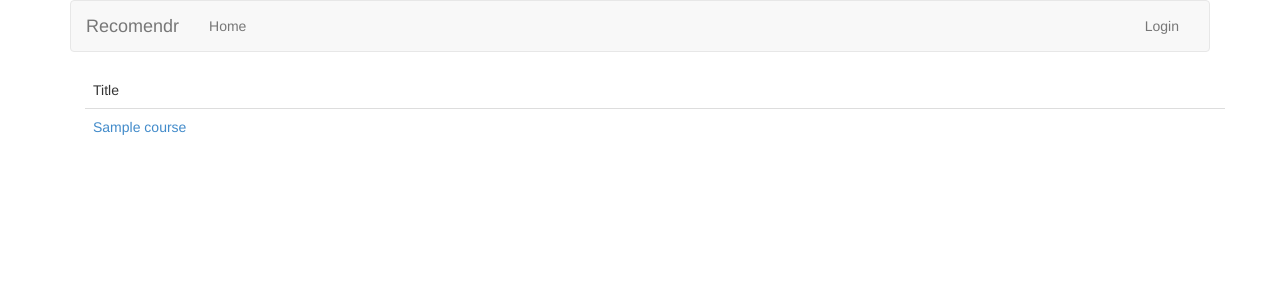
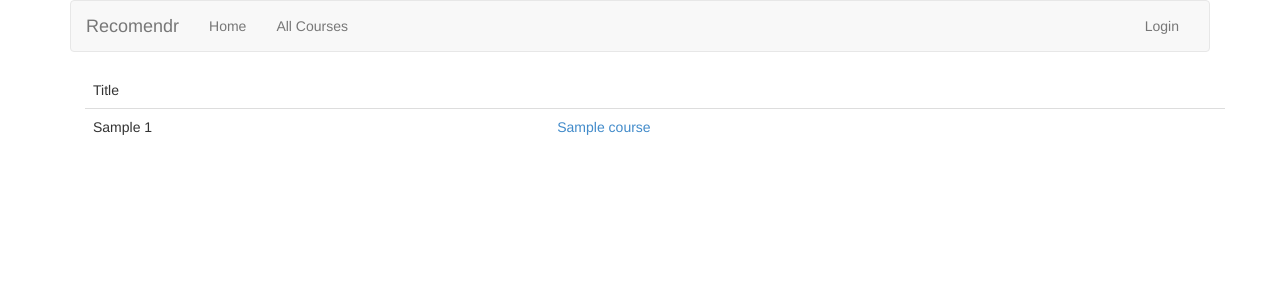
Before and after one commit to courageousillumination/recomendr, a Django app: page /courses in a window 1280 px wide. Shown: the top 300 px of the page. Run offline with Django 3.2, Linux system fonts and the light colour scheme; tables that the repository leaves empty hold one stand-in row (values such as "Sample post"); some libraries are stand-ins or nearby versions.

Commit message:
Added a link to the base page.

```diff
--- a/recomendr/recomendr/templates/recomendr/base.html
+++ b/recomendr/recomendr/templates/recomendr/base.html
@@ -2,4 +2,5 @@
 
 {% block navbar %}
 <li><a href="/">Home</a></li>
+<li><a href="/courses">All Courses</a></li>
 {% endblock %}
--- a/recomendr/recomendr/templates/recomendr/classes.html
+++ b/recomendr/recomendr/templates/recomendr/classes.html
@@ -5,7 +5,7 @@
 <thead>
     <td>Title</td>
 {% for class in classes %}
-    <tr><td><a href="/courses/{{ class.id }}">{{ class.title }}</a></td></tr>
+    <tr><td>{{ class.department }} {{ class.course_number }}</td><td><a href="/courses/{{ class.id }}">{{ class.title }}</a></td></tr>
 {% endfor %}
 </table>
 {% endblock %}
```
